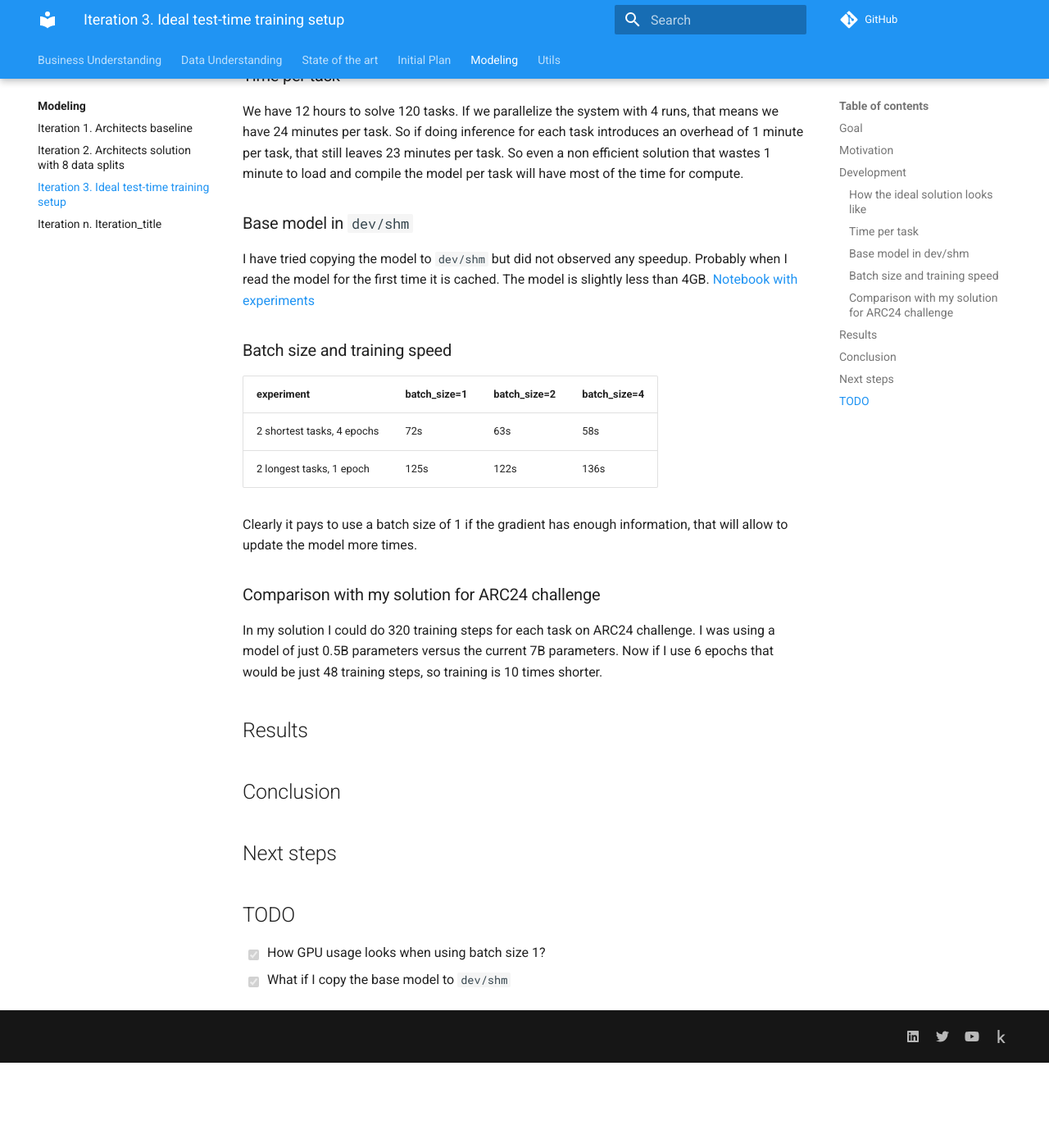
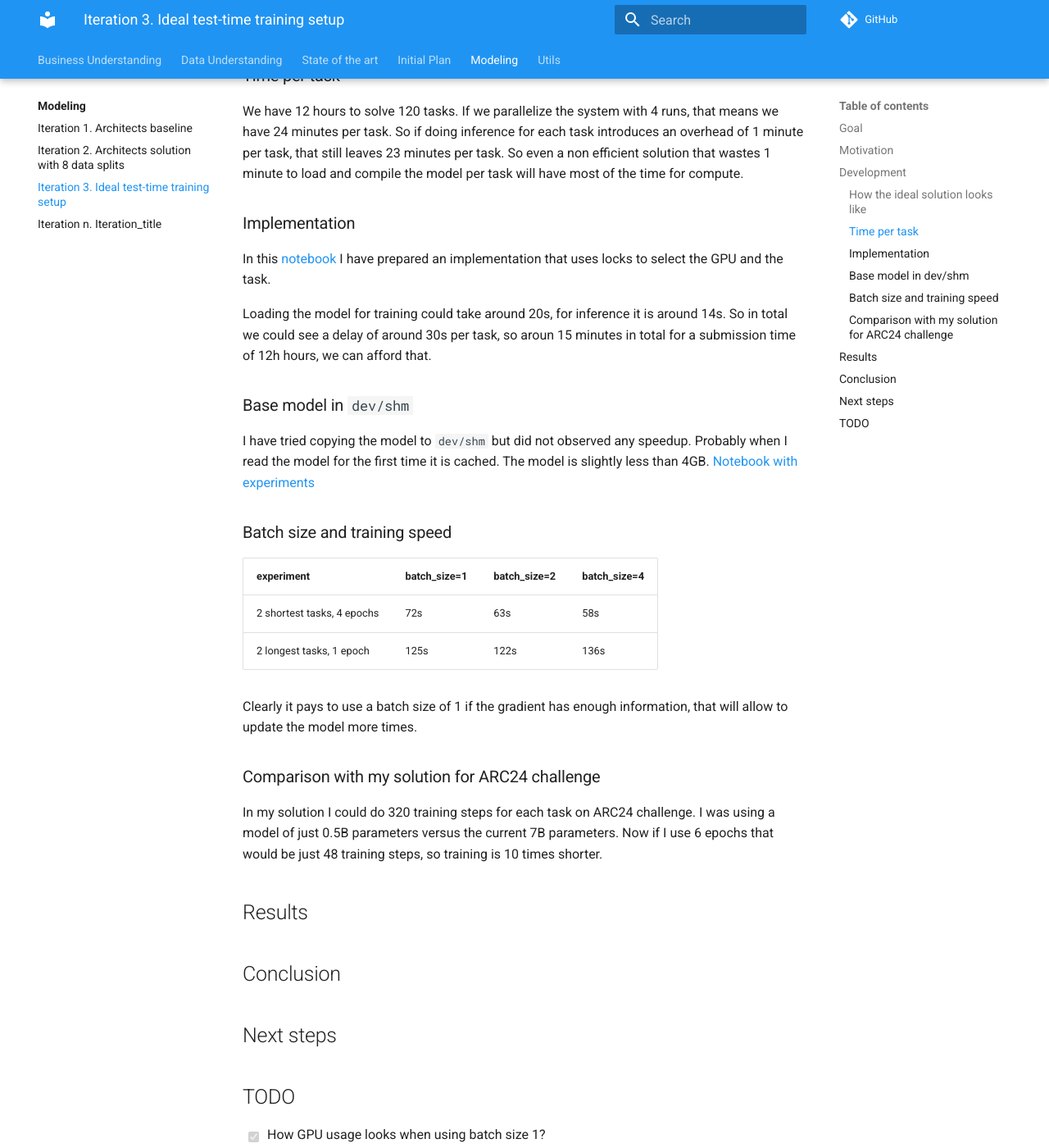
Before and after one commit to ironbar/arc25, an MkDocs documentation site: the page built from docs/modeling/Iteration_03_ideal_test_time_training.md, in a window 1280 px wide and 1400 px high, scrolled down 926 px. Shown: the whole window at 82% size. Built offline with MkDocs 1.6.1 and Material for MkDocs 9.7.7, drawn with Linux system fonts in a browser that asks for light colours; comment, search, counter and statistics services are not loaded; before the commit the page ends 2222 px from its top, so only the background shows below that; some of the changed text lies outside the part shown.

Commit message:
updated documentation

```diff
--- a/docs/modeling/Iteration_03_ideal_test_time_training.md
+++ b/docs/modeling/Iteration_03_ideal_test_time_training.md
@@ -28,6 +28,12 @@ So if doing inference for each task introduces an overhead of 1 minute per task,
 So even a non efficient solution that wastes 1 minute to load and compile the model per task will have most of the time
 for compute.
 
+### Implementation
+
+In this [notebook](https://www.kaggle.com/code/ironbar/the-architects-single-task-ttt) I have prepared an implementation that uses locks to select the GPU and the task.
+
+Loading the model for training could take around 20s, for inference it is around 14s. So in total we could see a delay of around 30s per task, so aroun 15 minutes in total for a submission time of 12h hours, we can afford that.
+
 ### Base model in `dev/shm`
 
 I have tried copying the model to `dev/shm` but did not observed any speedup. Probably when I read the model for the first
@@ -56,3 +62,9 @@ In my solution I could do 320 training steps for each task on ARC24 challenge. I
 
 - [x] How GPU usage looks when using batch size 1?
 - [x] What if I copy the base model to `dev/shm`
+- [ ] Tune the submission hyperparameters
+  - [ ] Lora rank
+  - [ ] Number of training epochs
+  - [ ] Inference parameters (n and min_prob)
+  - [ ] Learning rate
+  - [ ] My intuition is that I should train as long as possible, and make just 8 predictions per task.
```
